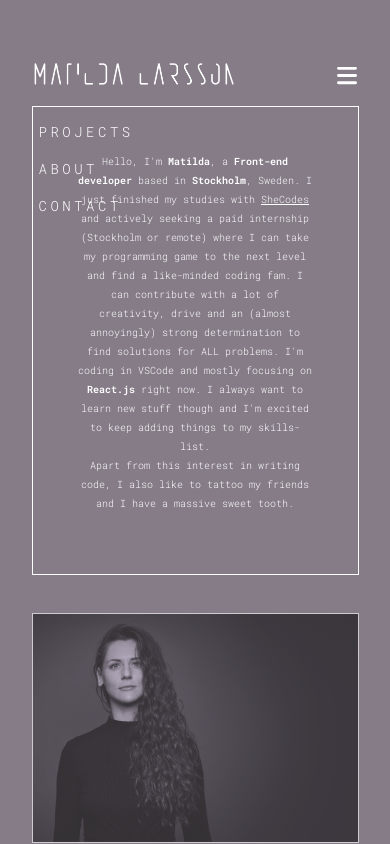
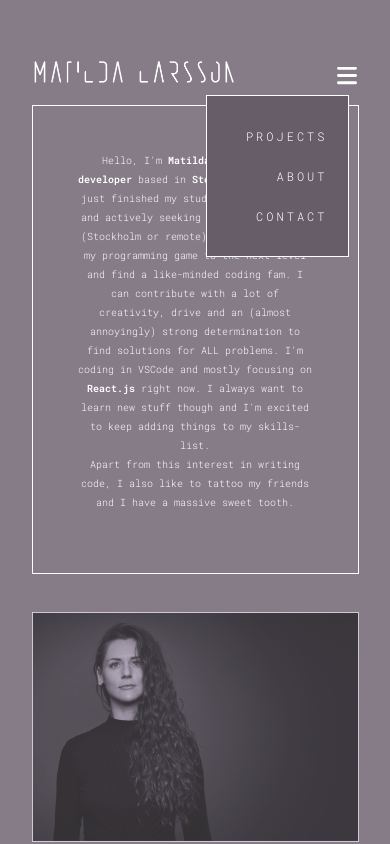
Before and after one commit to MatildaHJ/react-portfolio, a React (Create React App) app: page / in a window 390 px wide. Both pictures are taken after a click on the button "Toggle navigation". Shown: the top 844 px of the page. Built offline with nearby package versions, Linux system fonts and the light colour scheme.

Commit message:
navbar collapse

```diff
--- a/src/Navbar.css
+++ b/src/Navbar.css
@@ -43,18 +43,36 @@ body .navbar {
   width: 40px;
   height: 40px;
   border: none !important;
-  margin-bottom: 18px;
+  margin-bottom: 14px;
 }
 .navbar-toggler.collapsed,
 .navbar-toggler:not(.collapsed) {
   background-color: transparent !important;
 }
 
-@media (max-width: 900px) {
+@media (max-width: 990px) {
   .mlLogo {
     width: 200px;
+    margin-bottom: 20px;
   }
-  .Navbar {
-    padding-bottom: 1px;
+
+  .navbar-collapse {
+    position: absolute;
+    top: 70px;
+    right: 30px;
+    width: 40%;
+    background-color: #665d68;
+    padding: 20px;
+    border: 1px solid white;
+  }
+
+  .navbar-nav .nav-link {
+    margin: 3px 0;
+    text-align: right;
+    font-size: 12px;
+  }
+
+  .navbar-night {
+    background-color: #211b23 !important;
   }
 }
--- a/src/Navbar.js
+++ b/src/Navbar.js
@@ -4,8 +4,12 @@ import "./Navbar.css";
 
 export default function Navbar({ isNight }) {
   return (
-    <div className={`Navbar ${isNight ? "navbar-night" : "navbar-day"}`}>
-      <nav className="navbar navbar-expand-lg bg-body-tertiary sticky-top">
+    <div className="Navbar">
+      <nav
+        className={`navbar navbar-expand-lg sticky-top ${
+          isNight ? "navbar-night" : "navbar-day"
+        }`}
+      >
         <div className="container-fluid">
           <a className="navbar-brand" href="../public/index.html">
             <img src={MLLogo} alt="logo" className="mlLogo" />
@@ -20,7 +24,9 @@ export default function Navbar({ isNight }) {
             aria-label="Toggle navigation"
           ></button>
           <div
-            className="collapse navbar-collapse justify-content-end"
+            className={`collapse navbar-collapse justify-content-end ${
+              isNight ? "navbar-night" : ""
+            }`}
             id="navbarNav"
           >
             <ul className="navbar-nav">
```
